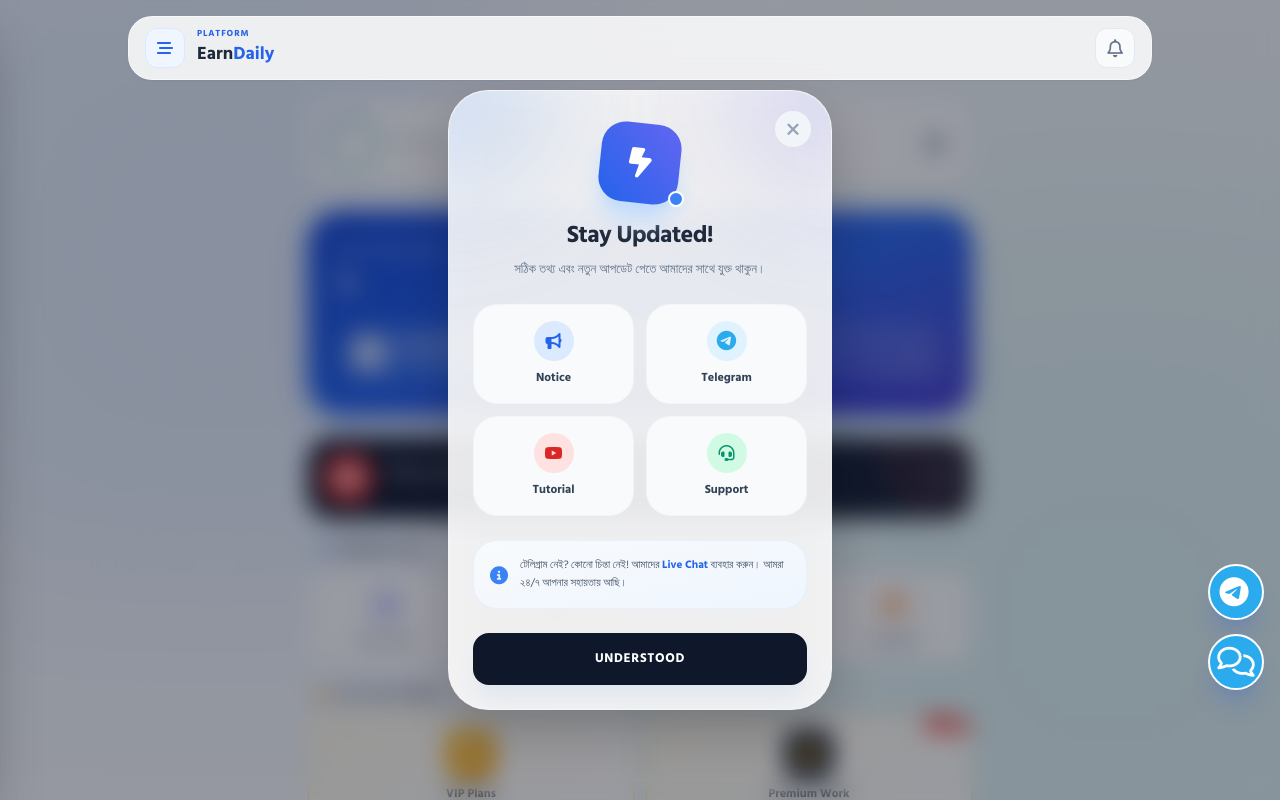
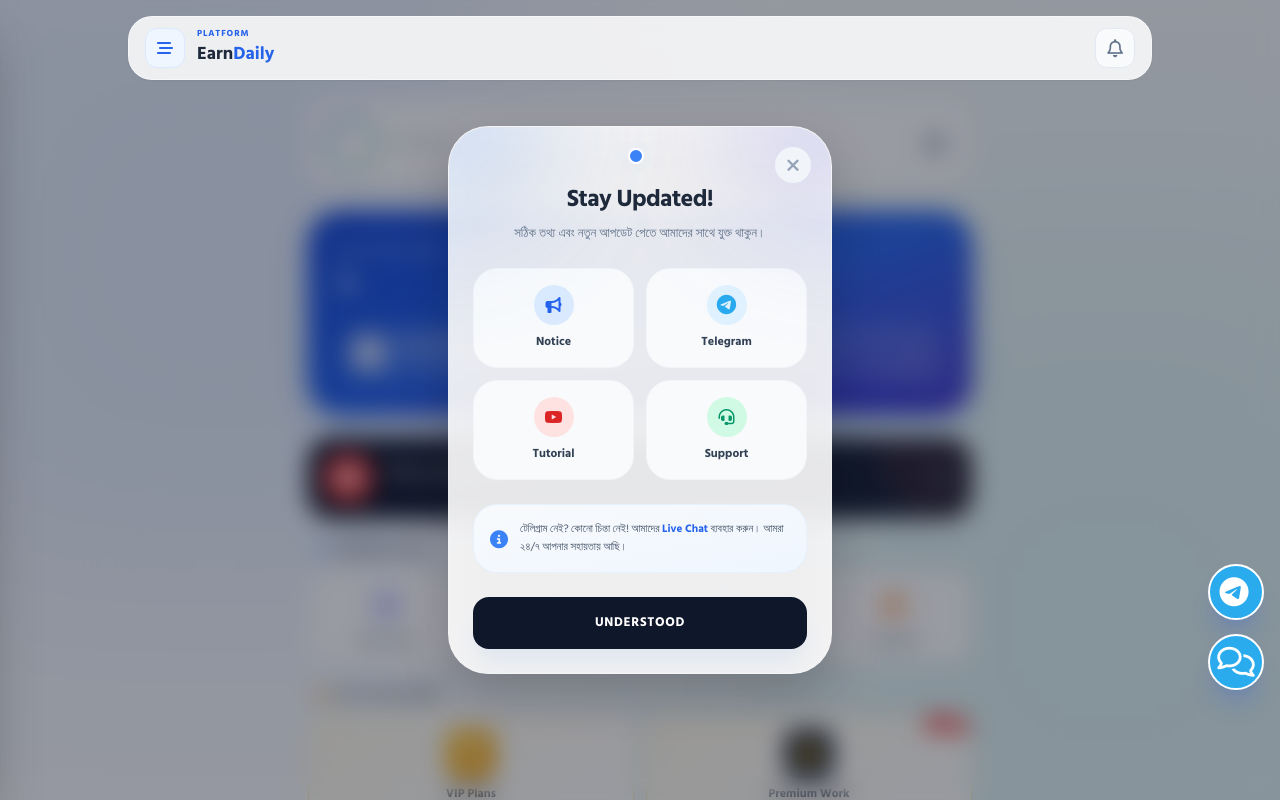
Before and after one commit to teamcipx/Easy, a Flask app: template templates/index.html in a window 1280 px wide. Run offline with Flask 3, Linux system fonts and the light colour scheme; the template is opened without the code that fills it, so the values that code supplies are empty; some libraries are stand-ins or nearby versions.

Commit message:
Update index.html

```diff
--- a/templates/index.html
+++ b/templates/index.html
@@ -307,9 +307,7 @@
             </button>
 
             <div class="relative inline-block mb-4">
-                <div class="h-20 w-20 bg-gradient-to-tr from-blue-600 to-indigo-500 rounded-[24px] flex items-center justify-center text-3xl text-white shadow-xl shadow-blue-200 rotate-6 transform hover:rotate-0 transition-transform duration-500">
-                    <i class="fa-solid fa- rocket-launch"></i> <i class="fa-solid fa-bolt-lightning"></i>
-                </div>
+
                 <span class="absolute -bottom-1 -right-1 flex h-4 w-4">
                   <span class="animate-ping absolute inline-flex h-full w-full rounded-full bg-blue-400 opacity-75"></span>
                   <span class="relative inline-flex rounded-full h-4 w-4 bg-blue-500 border-2 border-white"></span>
```
